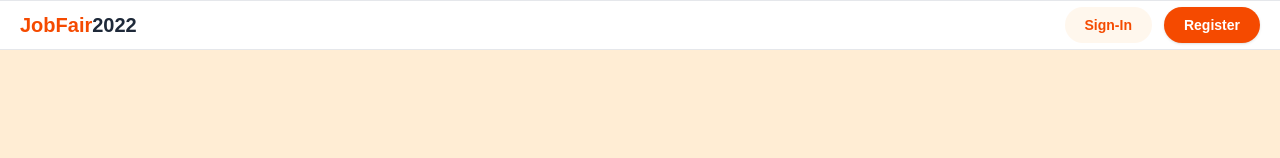
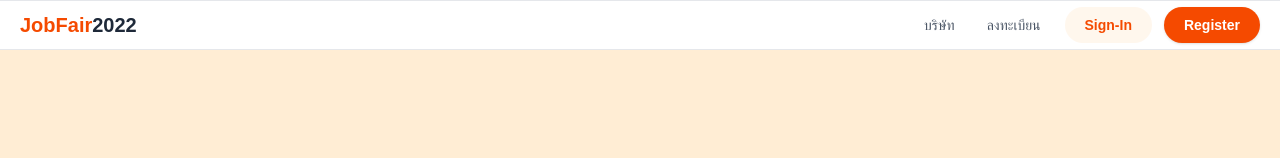
Before and after one commit to machi-cu-68-2/fe-project-68-dbraja, a Next.js app: page / in a window 1280 px wide. Shown: the top 158 px of the page. Built offline with nearby package versions, Linux system fonts and the light colour scheme; no server answers.

Commit message:
Update TopMenu: Add menu companies and changed to thai

```diff
--- a/src/components/TopMenu.tsx
+++ b/src/components/TopMenu.tsx
@@ -18,10 +18,11 @@ export default async function TopMenu(){
 
 
             <div className="flex items-center h-full !gap-4 !mx-5">
+                <TopMenuItem title="บริษัท" pageRef="/companies" />
+                <TopMenuItem title="ลงทะเบียน" pageRef="/register" />
                 {
                 session ? (
                     <>
-                        <TopMenuItem title="Booking" pageRef="/booking" />
 
                         <Link href="/api/auth/signout?callbackUrl=/" underline="none">
                             <div className='bg-gray-100 text-gray-700 text-sm font-medium !px-4 !py-2 rounded-full hover:bg-red-50 hover:text-red-600 transition-all'>
```
